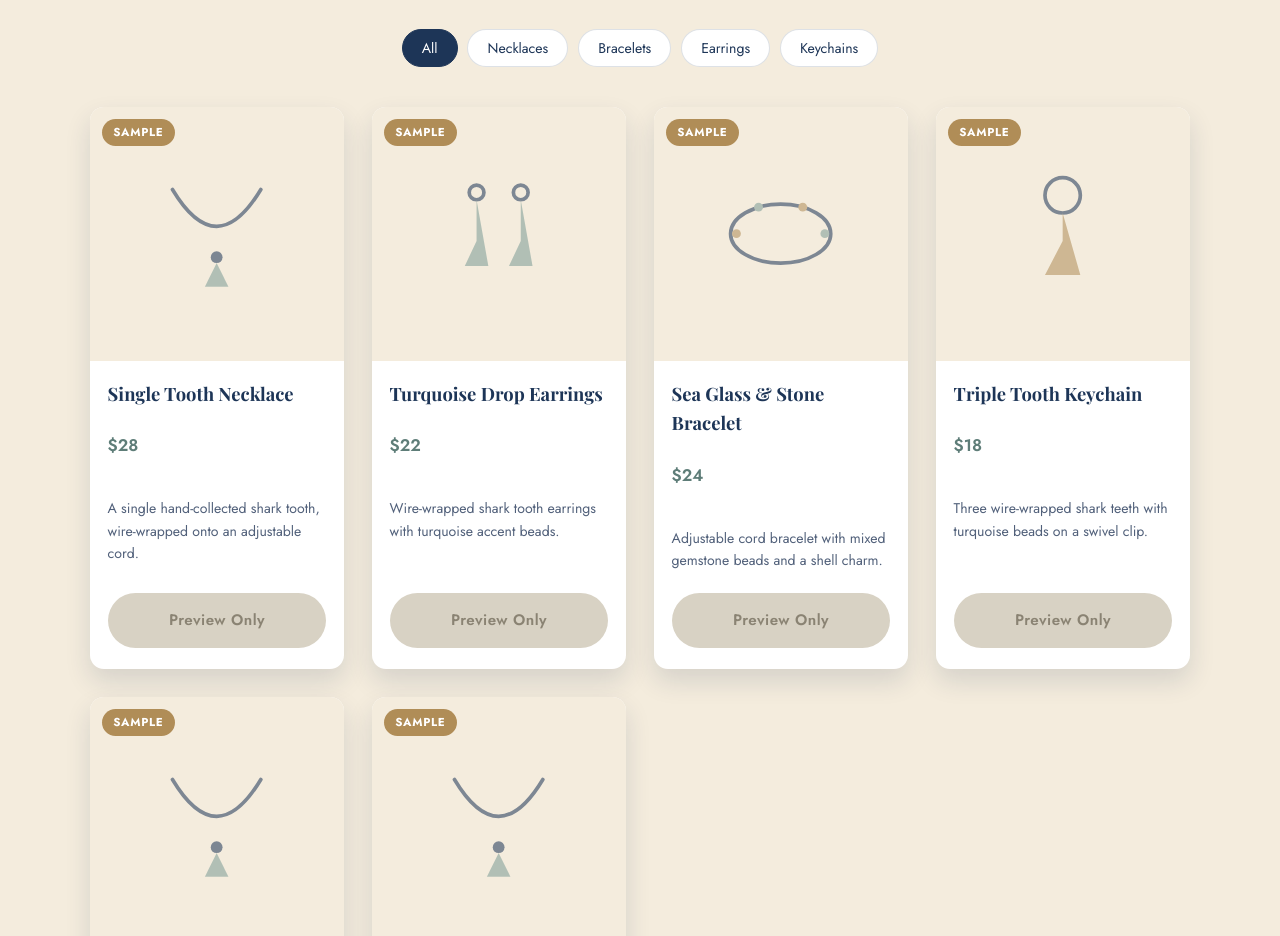
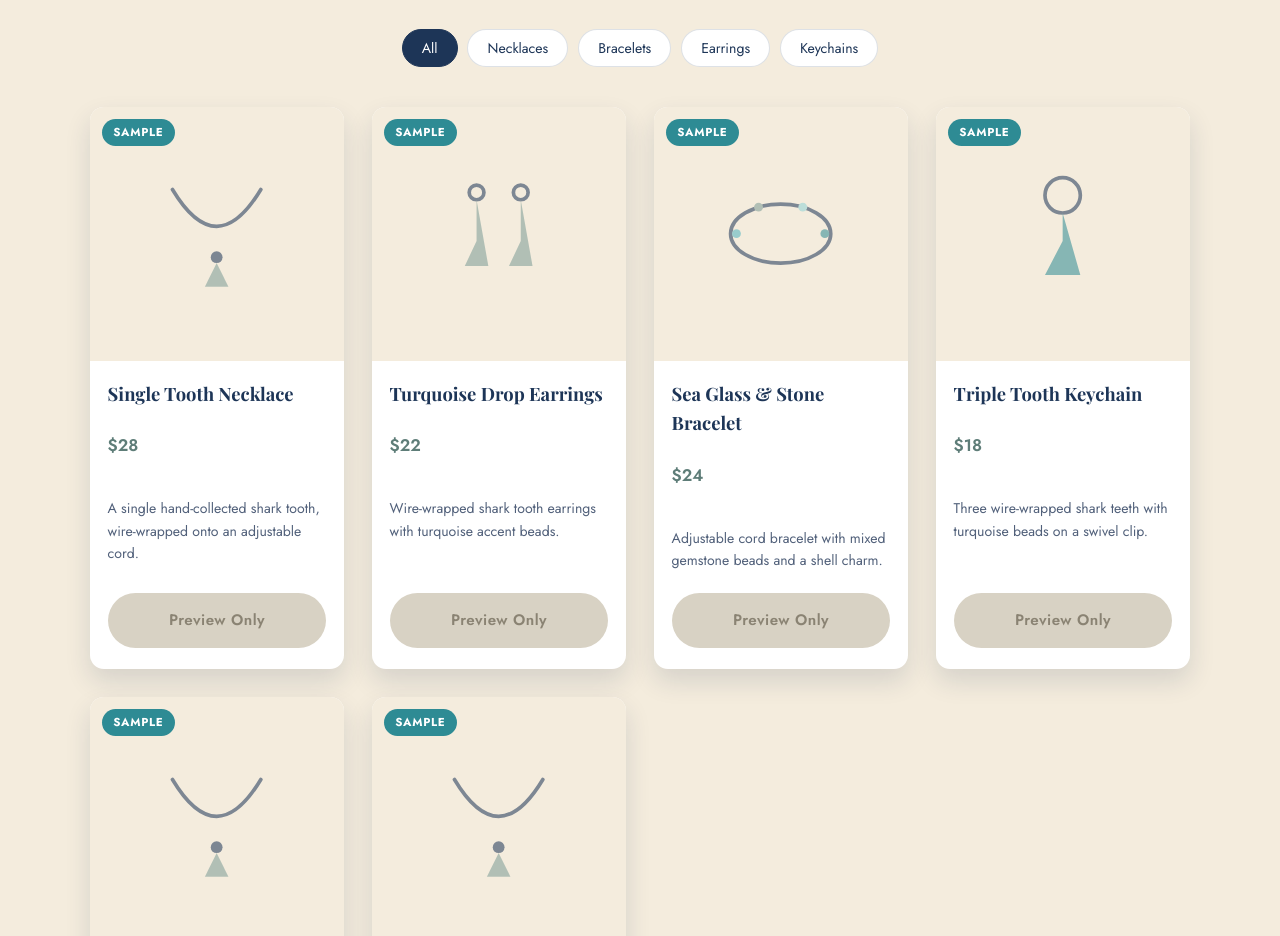
Before and after one commit to joeyspadsetup/salty-teeth-shop, a plain HTML site: page index.html in a window 1280 px wide. Shown: the part 2139-3075 px from the top of the page. Drawn offline with nearby package versions, Linux system fonts and the light colour scheme.

Commit message:
Swap tan accent for aqua/turquoise tones

```diff
--- a/assets/css/style.css
+++ b/assets/css/style.css
@@ -5,7 +5,9 @@
   --navy-light: #2c4b73;
   --sage: #7c9c96;
   --sage-dark: #5e7d78;
-  --tan: #b08d57;
+  --aqua: #4fb3bf;
+  --aqua-light: #8fd3d6;
+  --aqua-dark: #2e8b94;
   --white: #ffffff;
   --shadow: rgba(29, 53, 87, 0.14);
   --radius: 14px;
@@ -286,7 +288,7 @@ img { max-width: 100%; display: block; }
   letter-spacing: 0.06em;
   text-transform: uppercase;
 }
-.badge.sample { background: var(--tan); color: var(--white); }
+.badge.sample { background: var(--aqua-dark); color: var(--white); }
 .badge.sold { background: var(--navy); color: var(--white); }
 
 .product-info { padding: 1.1rem 1.1rem 1.3rem; display: flex; flex-direction: column; gap: 0.45rem; flex: 1; }
--- a/assets/js/shop.js
+++ b/assets/js/shop.js
@@ -2,9 +2,9 @@ import { firebaseConfig, isConfigured } from './firebase-config.js';
 
 const CATEGORY_ICONS = {
   necklace: `<svg viewBox="0 0 100 100" class="placeholder-icon" fill="none" stroke="#1d3557" stroke-width="2.5"><path d="M20 20 Q50 70 80 20" stroke-linecap="round"/><circle cx="50" cy="66" r="4" fill="#1d3557" stroke="none"/><path d="M50 70 L58 86 L42 86 Z" fill="#7c9c96" stroke="none"/></svg>`,
-  bracelet: `<svg viewBox="0 0 100 100" class="placeholder-icon" fill="none" stroke="#1d3557" stroke-width="2.5"><ellipse cx="50" cy="50" rx="34" ry="20"/><circle cx="20" cy="50" r="3" fill="#b08d57" stroke="none"/><circle cx="35" cy="32" r="3" fill="#7c9c96" stroke="none"/><circle cx="65" cy="32" r="3" fill="#b08d57" stroke="none"/><circle cx="80" cy="50" r="3" fill="#7c9c96" stroke="none"/></svg>`,
+  bracelet: `<svg viewBox="0 0 100 100" class="placeholder-icon" fill="none" stroke="#1d3557" stroke-width="2.5"><ellipse cx="50" cy="50" rx="34" ry="20"/><circle cx="20" cy="50" r="3" fill="#4fb3bf" stroke="none"/><circle cx="35" cy="32" r="3" fill="#7c9c96" stroke="none"/><circle cx="65" cy="32" r="3" fill="#8fd3d6" stroke="none"/><circle cx="80" cy="50" r="3" fill="#2e8b94" stroke="none"/></svg>`,
   earrings: `<svg viewBox="0 0 100 100" class="placeholder-icon" fill="none" stroke="#1d3557" stroke-width="2.5"><circle cx="35" cy="22" r="5"/><path d="M35 27 L35 55 L27 72 L43 72 Z" fill="#7c9c96" stroke="none"/><circle cx="65" cy="22" r="5"/><path d="M65 27 L65 55 L57 72 L73 72 Z" fill="#7c9c96" stroke="none"/></svg>`,
-  keychain: `<svg viewBox="0 0 100 100" class="placeholder-icon" fill="none" stroke="#1d3557" stroke-width="2.5"><circle cx="50" cy="24" r="12"/><path d="M50 36 L50 55 L38 78 L62 78 Z" fill="#b08d57" stroke="none"/></svg>`,
+  keychain: `<svg viewBox="0 0 100 100" class="placeholder-icon" fill="none" stroke="#1d3557" stroke-width="2.5"><circle cx="50" cy="24" r="12"/><path d="M50 36 L50 55 L38 78 L62 78 Z" fill="#2e8b94" stroke="none"/></svg>`,
 };
 
 const SAMPLE_PRODUCTS = [
```
